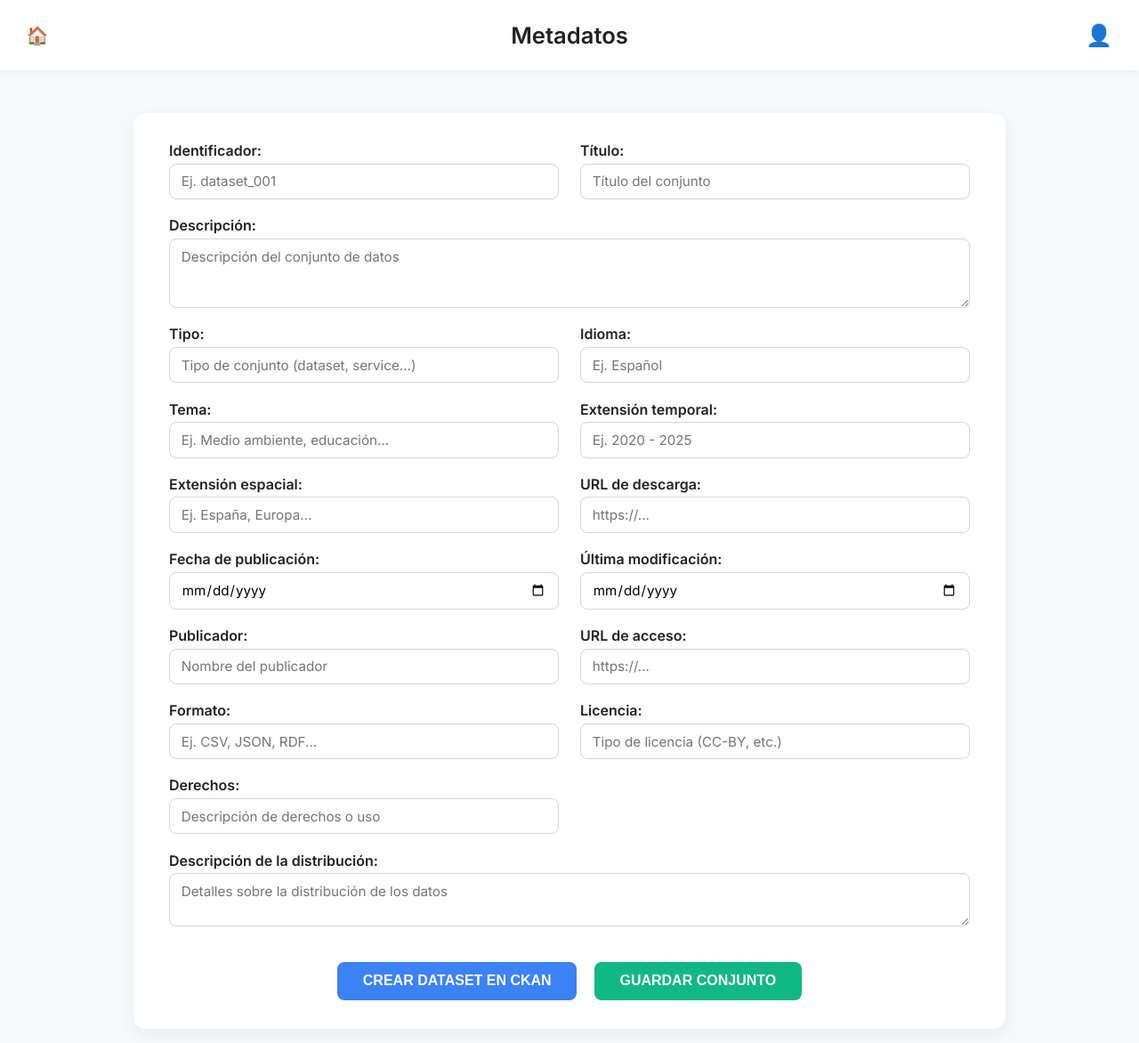
After one commit to Pablocizq/TFG-Pablo-Calvo, a Django app: template tfg/web/templates/metadatos.html in a window 1280 px wide. The commit adds this page. Shown: the whole page at 89% size. Run offline with Django 3.2, Linux system fonts and the light colour scheme; the template is opened without the code that fills it, so the values that code supplies are empty.

Commit message:
Pagina metadatos + db, flujo pantallas

```diff
--- /dev/null
+++ b/tfg/web/static/web/css/metadatos.css
@@ -0,0 +1,207 @@
+body {
+    font-family: 'Inter', sans-serif;
+    background-color: #f6f8fa;
+    color: #222;
+    margin: 0;
+    padding: 0;
+}
+
+/* HEADER */
+.header {
+    display: flex;
+    justify-content: center;
+    align-items: center;
+    padding: 1.5rem 2rem;
+    background-color: #ffffff;
+    box-shadow: 0 2px 8px rgba(0, 0, 0, 0.05);
+    position: sticky;
+    top: 0;
+}
+
+.header h1 {
+    font-size: 1.6rem;
+    margin: 0;
+    font-weight: 600;
+}
+
+.perfil-btn {
+    background: none;
+    border: none;
+    font-size: 1.5rem;
+    cursor: pointer;
+    position: absolute;
+    right: 1.5rem;
+    top: 50%;
+    transform: translateY(-50%);
+}
+
+/* HOME button positioning: left side of header, vertically centered */
+.home-btn {
+    position: absolute;
+    left: 1.5rem;
+    top: 50%;
+    transform: translateY(-50%);
+    text-decoration: none;
+    font-size: 1.2rem;
+    display: inline-flex;
+    align-items: center;
+    justify-content: center;
+    width: 36px;
+    height: 36px;
+    border-radius: 8px;
+    background: transparent;
+    color: inherit;
+}
+.home-btn:hover {
+    background: #f3f4f6;
+}
+
+/* CONTENIDO */
+.contenedor {
+    display: flex;
+    justify-content: center;
+    margin-top: 2rem;
+    padding: 1rem;
+}
+
+.formulario {
+    background-color: #ffffff;
+    padding: 2rem 2.5rem;
+    border-radius: 14px;
+    box-shadow: 0 6px 18px rgba(0, 0, 0, 0.06);
+    width: 90%;
+    max-width: 900px;
+    position: relative;
+}
+
+/* ICONOS */
+.acciones-superiores {
+    position: absolute;
+    right: 1.5rem;
+    top: 1.5rem;
+    display: flex;
+    flex-direction: column;
+    gap: 1rem;
+}
+
+.btn-icono {
+    background-color: #f1f5f9;
+    border: none;
+    border-radius: 8px;
+    font-size: 1.3rem;
+    cursor: pointer;
+    padding: 0.5rem 0.7rem;
+    transition: background 0.2s ease;
+}
+
+.btn-icono:hover {
+    background-color: #e2e8f0;
+}
+
+/* CAMPOS */
+.grid-campos {
+    display: grid;
+    grid-template-columns: 1fr 1fr;
+    gap: 1.2rem 1.5rem;
+    margin-top: 0px;
+}
+
+.campo {
+    display: flex;
+    flex-direction: column;
+}
+
+.campo label {
+    font-weight: 600;
+    margin-bottom: 0.3rem;
+}
+
+.campo input,
+.campo textarea {
+    border: 1px solid #d1d5db;
+    border-radius: 8px;
+    padding: 0.6rem 0.8rem;
+    font-size: 0.95rem;
+    font-family: 'Inter', sans-serif;
+    outline: none;
+    transition: border-color 0.2s ease;
+}
+
+.campo input:focus,
+.campo textarea:focus {
+    border-color: #3b82f6;
+}
+
+.campo-largo {
+    grid-column: 1 / 3;
+}
+
+/* BOTONES */
+.botones {
+    display: flex;
+    justify-content: center;
+    gap: 1.2rem;
+    margin-top: 2.5rem;
+}
+
+.btn {
+    border: none;
+    border-radius: 8px;
+    padding: 0.8rem 1.8rem;
+    font-weight: 600;
+    font-size: 1rem;
+    cursor: pointer;
+    color: white;
+    transition: background 0.2s ease;
+}
+
+.crear {
+    background-color: #3b82f6;
+}
+
+.crear:hover {
+    background-color: #2563eb;
+}
+
+.guardar {
+    background-color: #10b981;
+}
+
+.guardar:hover {
+    background-color: #059669;
+}
+
+/* Notifications: centered tray under header */
+.notificacion {
+    position: fixed;
+    top: 81px; /* slightly below header (adjust if header taller) */
+    left: 50%;
+    transform: translateX(-50%);
+    z-index: 1200;
+    padding: 12px 18px;
+    margin: 0 auto;
+    border-radius: 8px;
+    box-shadow: 0 6px 18px rgba(15, 23, 42, 0.08);
+    max-width: 920px;
+    width: calc(100% - 48px);
+    text-align: center;
+}
+
+.notificacion-exito {
+    background: #e6ffed;
+    color: #0f5132;
+    border: 1px solid #badbcc;
+}
+
+.notificacion-error {
+    background: #fff1f0;
+    color: #842029;
+    border: 1px solid #f5c2c7;
+}
+
+/* Estilos básicos para el icono de inicio */
+.home-btn {
+    text-decoration: none;
+    font-size: 20px;
+    margin-right: 12px;
+}
--- /dev/null
+++ b/tfg/web/templates/metadatos.html
@@ -0,0 +1,146 @@
+<!DOCTYPE html>
+<html lang="es">
+<head>
+    <meta charset="UTF-8">
+    <meta name="viewport" content="width=device-width, initial-scale=1.0">
+    <title>Metadatos del Conjunto</title>
+    {% load static %}
+    <link rel="stylesheet" href="{% static 'web/css/metadatos.css' %}?v=20251110">
+    <link href="https://fonts.googleapis.com/css2?family=Inter:wght@400;600&display=swap" rel="stylesheet">
+</head>
+<body>
+    <header class="header">
+        <!-- Botón/ícono HOME a la izquierda que redirige a la vista 'inicio' -->
+        <a href="{% url 'inicio' %}" class="home-btn" title="Inicio">🏠</a>
+        <h1>Metadatos</h1>
+        <button class="perfil-btn">👤</button>
+    </header>
+
+    <main class="contenedor">
+        <!-- El formulario POST enviará a la vista 'crear_conjunto' para crear el dataset
+             usando el campo oculto 'name' que recibimos por query param desde
+             la página de creación. -->
+        <form class="formulario" method="post" action="{% url 'crear_conjunto' %}">
+            {% csrf_token %}
+            <input type="hidden" name="name" value="{{ name|default:'' }}">
+            <!-- Indica a la vista que debe volver a renderizar metadatos con mensajes -->
+            <input type="hidden" name="next" value="metadatos">
+
+            {% if success %}
+            <div class="notificacion notificacion-exito">{{ success }}</div>
+            {% endif %}
+            {% if error %}
+            <div class="notificacion notificacion-error">{{ error }}</div>
+            {% endif %}
+
+            <!-- ICONO DESCARGA
+            <div class="acciones-superiores">
+                <button type="button" class="btn-icono descargar" title="Descargar metadatos">⬇️</button>
+                <button type="button" class="btn-icono editar" title="Editar metadatos">✏️</button>
+            </div>-->
+
+            <div class="grid-campos">
+                <div class="campo">
+                    <label>Identificador:</label>
+                    <input type="text" name="identificador" placeholder="Ej. dataset_001">
+                </div>
+
+                <div class="campo">
+                    <label>Título:</label>
+                    <input type="text" name="titulo" placeholder="Título del conjunto">
+                </div>
+
+                <div class="campo campo-largo">
+                    <label>Descripción:</label>
+                    <textarea name="descripcion" rows="3" placeholder="Descripción del conjunto de datos"></textarea>
+                </div>
+
+                <div class="campo">
+                    <label>Tipo:</label>
+                    <input type="text" name="dcat_type" placeholder="Tipo de conjunto (dataset, service...)">
+                </div>
+
+                <div class="campo">
+                    <label>Idioma:</label>
+                    <input type="text" name="idioma" placeholder="Ej. Español">
+                </div>
+
+                <div class="campo">
+                    <label>Tema:</label>
+                    <input type="text" name="tema" placeholder="Ej. Medio ambiente, educación...">
+                </div>
+
+                <div class="campo">
+                    <label>Extensión temporal:</label>
+                    <input type="text" name="extension_temporal" placeholder="Ej. 2020 - 2025">
+                </div>
+
+                <div class="campo">
+                    <label>Extensión espacial:</label>
+                    <input type="text" name="extension_espacial" placeholder="Ej. España, Europa...">
+                </div>
+
+                <div class="campo">
+                    <label>URL de descarga:</label>
+                    <input type="url" name="url_descarga" placeholder="https://...">
+                </div>
+
+                <div class="campo">
+                    <label>Fecha de publicación:</label>
+                    <input type="date" name="issued">
+                </div>
+
+                <div class="campo">
+                    <label>Última modificación:</label>
+                    <input type="date" name="modificado">
+                </div>
+
+                <div class="campo">
+                    <label>Publicador:</label>
+                    <input type="text" name="publisher_name" placeholder="Nombre del publicador">
+                </div>
+
+                <div class="campo">
+                    <label>URL de acceso:</label>
+                    <input type="url" name="url_acceso" placeholder="https://...">
+                </div>
+
+                <div class="campo">
+                    <label>Formato:</label>
+                    <input type="text" name="formato" placeholder="Ej. CSV, JSON, RDF...">
+                </div>
+
+                <div class="campo">
+                    <label>Licencia:</label>
+                    <input type="text" name="licencia" placeholder="Tipo de licencia (CC-BY, etc.)">
+                </div>
+
+                <div class="campo">
+                    <label>Derechos:</label>
+                    <input type="text" name="derechos" placeholder="Descripción de derechos o uso">
+                </div>
+
+                <div class="campo campo-largo">
+                    <label>Descripción de la distribución:</label>
+                    <textarea name="descripcion_distribucion" rows="2" placeholder="Detalles sobre la distribución de los datos"></textarea>
+                </div>
+            </div>
+
+            <div class="botones">
+                <!-- Botón para integración CKAN (no envía el formulario aquí) -->
+                <button type="button" class="btn crear">CREAR DATASET EN CKAN</button>
+                <!-- Este botón sí hace POST a la vista 'crear_conjunto' y guarda el dataset -->
+                <button type="submit" class="btn guardar">GUARDAR CONJUNTO</button>
+            </div>
+        </form>
+    </main>
+    <script>
+        // Oculta notificaciones automáticamente tras 4s
+        (function(){
+            const nots = document.querySelectorAll('.notificacion');
+            if(!nots) return;
+            setTimeout(()=> nots.forEach(n=> n.style.display='none'), 10000);
+        })();
+    </script>
+</body>
+</html>
--- a/tfg/web/urls.py
+++ b/tfg/web/urls.py
@@ -5,4 +5,5 @@ urlpatterns = [
     path('inicio/', views.inicio, name='inicio'),
     path('dataset/<int:pk>/delete/', views.dataset_delete, name='dataset_delete'),
     path('crear-conjunto/', views.crear_conjunto, name='crear_conjunto'),
+    path('metadatos/', views.metadatos, name='metadatos'),
 ]
```
Also changed, not shown: tfg/web/templates/crear_conjunto.html (+21 -2 lines), tfg/web/views.py (+25 -3 lines).
